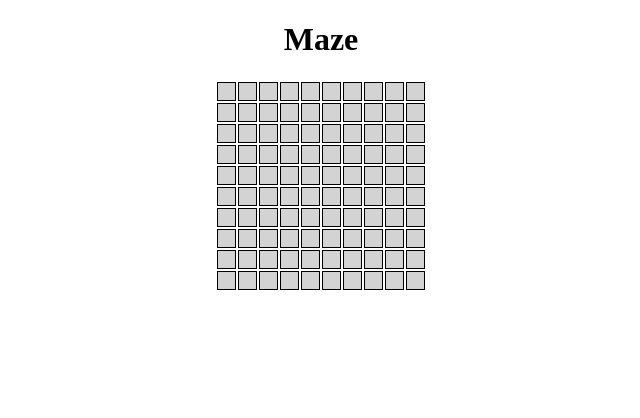
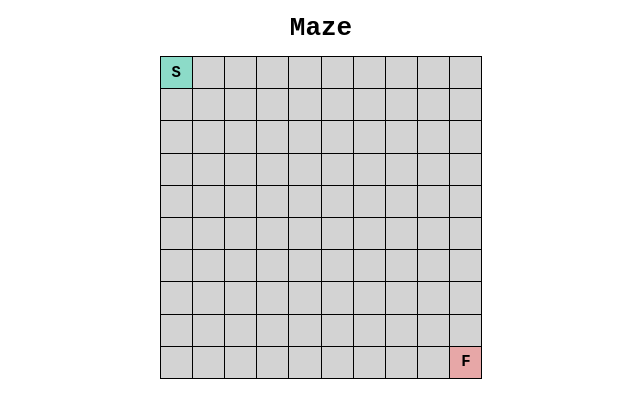
Before and after one commit to Thenlie/pathfinder, a Vue app: page / in a window 1280 px wide. Shown: the top 418 px of the page, without its empty margins (319-959 px from the left). Built offline with nearby package versions, Linux system fonts and the light colour scheme.

Commit message:
Update maze table styling

```diff
--- a/index.html
+++ b/index.html
@@ -2,7 +2,6 @@
 <html lang="en">
   <head>
     <meta charset="UTF-8" />
-    <link rel="icon" type="image/svg+xml" href="/vite.svg" />
     <meta name="viewport" content="width=device-width, initial-scale=1.0" />
     <title>Pathfinder</title>
   </head>
--- a/src/components/Maze.vue
+++ b/src/components/Maze.vue
@@ -2,8 +2,9 @@
     <main>
         <h1 class="maze-heading">Maze</h1>
         <table class="maze-table">
+            <tbody>
                 <tr>
-                <td id="00"></td>
+                    <td id="00">S</td>
                     <td id="01"></td>
                     <td id="02"></td>
                     <td id="03"></td>
@@ -120,8 +121,9 @@
                     <td id="96"></td>
                     <td id="97"></td>
                     <td id="98"></td>
-                <td id="99"></td>
+                    <td id="99">F</td>
                 </tr>
+            </tbody>
         </table>
     </main>
 </template>
--- a/src/style.css
+++ b/src/style.css
@@ -1,14 +1,37 @@
+* {
+    padding: 0;
+    margin: 0;
+    font-family: monospace;
+}
+
+/* --- [START] MAZE TABLE STYLING [START] --- */
+
 .maze-heading {
     text-align: center;
+    padding: 0.5em;
 }
 
 .maze-table {
     margin: auto;
+    border-collapse: collapse;
 }
 
 .maze-table td {
-    width: 15px;
-    height: 15px;
+    width: 2em;
+    height: 2em;
+    text-align: center;
+    font-size: larger;
+    font-weight: bold;
     border: 1px black solid;
     background-color: lightgrey;
 }
+
+.maze-table tr:first-child td:first-child {
+    background-color: #8CDBC8;
+}
+
+.maze-table tr:last-child td:last-child {
+    background-color: #E7A7A7;
+}
+
+/* --- [END] MAZE TABLE STYLING [END] --- */
```
Lines whose indentation alone changed are shown as unchanged.
